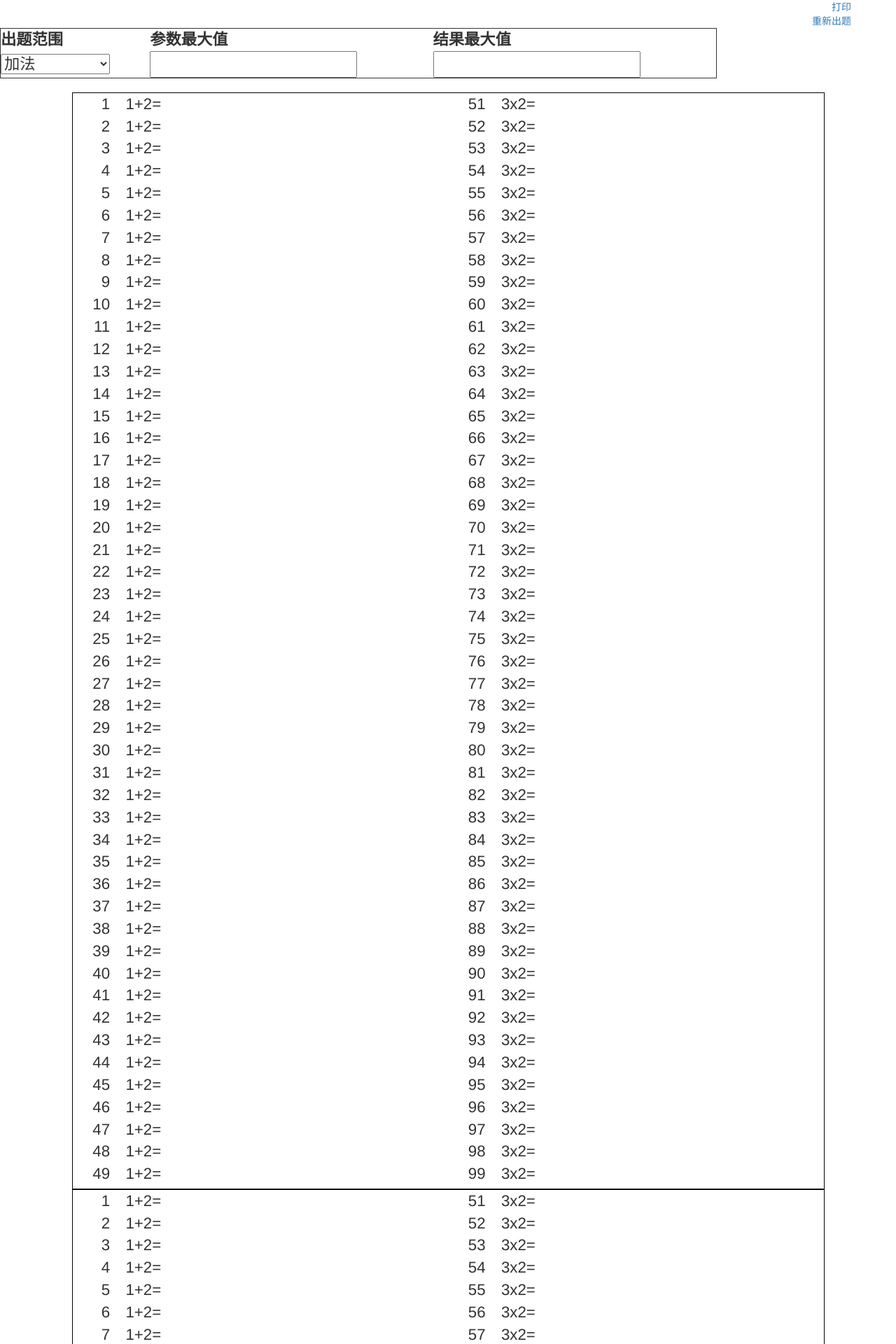
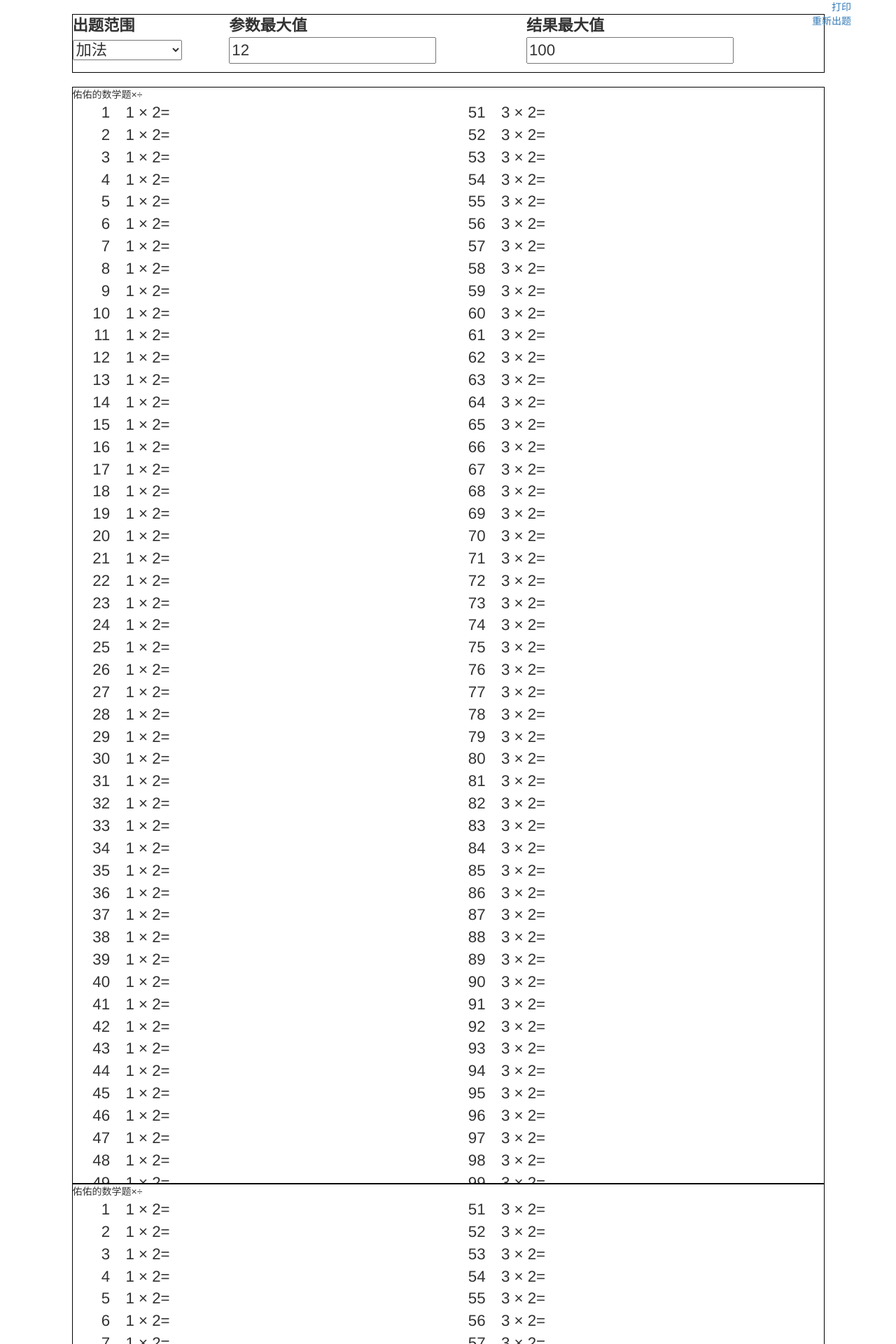
Before and after one commit to RobinBrossard/Primary-school-online-test-bank, a Spring Boot app: page /study.html in a window 1280 px wide. Shown: the top 1920 px of the page at 70% size. Run offline with Spring Boot 4, Linux system fonts and the light colour scheme.

Commit message:
增加数学题页面          1. 打印格式调整          2. 前后台通讯添加中 //Todo          3. 增加出题参数页面          4. 部分完成

```diff
--- a/src/main/resources/static/study.html
+++ b/src/main/resources/static/study.html
@@ -5,7 +5,7 @@
     <meta http-equiv="X-UA-Compatible" content="IE=edge">
     <meta name="viewport" content="width=device-width, initial-scale=1">
     <!-- 上述3个meta标签*必须*放在最前面，任何其他内容都*必须*跟随其后！ -->
-    <title>佑佑数学作业</title>
+    <title>佑佑的数学作业</title>
 
     <!-- Bootstrap -->
     <link href="https://cdn.bootcss.com/bootstrap/3.3.7/css/bootstrap.min.css" rel="stylesheet">
@@ -76,19 +76,28 @@
         }
     }
 
+    .inputdiv {
+        width: 1075px;
+        height: 6em;
+        border: 1px #000 solid;
+        overflow: hidden;
+        padding: 0;
+        word-break: break-all;
+    }
+
 </style>
 <body>
 <a class="print" href="javascript:;" onclick="preview();">打印</a><br/>
-<a class="print" href="javascript:;" onclick="redoexam('hi world');">重新出题</a> <br/>
-<table style="border: 1px solid;width: 80%;align:right">
+<a class="print" href="javascript:;" onclick="redoexam('hi world');">重新出题</a>
+<div class="container inputdiv">
+    <table>
         <tr>
             <th>出题范围</th>
             <th>参数最大值</th>
             <th>结果最大值</th>
         </tr>
         <tr>
-
-        <td><select>
+            <td><select id="range">
                 <option value="jiafa">加法</option>
                 <option value="jianfa">减法</option>
                 <option value="chengfa">乘法</option>
@@ -97,20 +106,23 @@
                 <option value="chengchu">乘除法</option>
                 <option value="sizehunhe">四则混合计算</option>
             </select></td>
-        <td><input id="maxnum"/></td>
-        <td><input id="maxresult"/></td>
+            <td><input id="maxnum" value="12" /></td>
+            <td><input id="maxresult" value="100"/></td>
         </tr>
 
     </table>
+</div>
 <br/>
+
 
 <!--startprint-->
 <div class="container a4-endwise" id="test">
-    <table id="examOne">
+    <table id="examOne" >
+        <tr style="padding-left: 50em">佑佑的数学题&#215;&#247;</tr>
         <script>
             var text = "";
-            var q1 = "1+2=";
-            var q2 = "3x2=";
+            var q1 = "1 &#215; 2=";
+            var q2 = "3 &#215; 2=";
             for (i = 0; i < 50; i++) {
                 var j, k = 0;
                 j = i + 1;
@@ -128,10 +140,11 @@
 </div>
 <div class="container a4-endwise">
     <table id="examTwo">
+        <tr style="padding-left: 50em">佑佑的数学题&#215;&#247;</tr>
         <script>
             var text = "";
-            var q1 = "1+2=";
-            var q2 = "3x2=";
+            var q1 = "1 &#215; 2=";
+            var q2 = "3 &#215; 2=";
             for (i = 0; i < 50; i++) {
                 var j, k = 0;
                 j = i + 1;
@@ -153,22 +166,127 @@
 <!-- Include all compiled plugins (below), or include individual files as needed -->
 <script src="https://cdn.bootcss.com/bootstrap/3.3.7/js/bootstrap.min.js"></script>
 <script>
-    /**
-     * [打印]
-     * @return {[type]} [description]
-     */
+
     function redoexam(tablename) {
-        window.document.title = tablename;
+
+        $(".tdq").each(function (i, e) {
+            $(this).context.innerText = getOneQst();
+        });
     }
 
     function getOneQst() { //出一道数学题
+        var range = document.getElementById("range");
+        var index = range.selectedIndex;
+        var rangeselect = range.options[index].value;
+        var maxnum = $("#maxnum").val();
+        var maxresult = $("#maxresult").val();
+
+        if (maxnum < 10 || maxresult < 0) {
+            alert("参数大于10，结果大于0");
+            return;
+        }
+
+        //四则混合计算-------------------
+        //生成运算符
+        //生成运算符个数1-4
+        var nofo = randomNum(1, 4);
 
 
-        return "";
+        var ofo = []; //1- add; 2- sub;3-multi;4-div
+        for (i = 0; i < nofo; i++) {
+            ofo[i] = randomNum(1, 4);
+        }
+        var numbers = [] //操作数比运算符多一个
+        for (i = 0; i < nofo + 1; i++) {
+            numbers[i] = 0;
+        }
+
+
+        //生成除法
+        for (i = 0; i < nofo; i++) {
+            //从左到右遍历操作符，如果是除法，先生成除数（保证不为0，且能整除），再生成被除数
+            if (ofo[i] == 4) {
+                if (numbers[i] == 0) {
+                    numbers[i + 1] = randomNum(1, maxnum);
+                    numbers[i] = randomNum(0, maxnum) * numbers[i + 1];
+                } else //连续的除号，被除数已经有了
+                {
+                    var divideSet=[];
+                    var k=0;
+                    for(j=1;j<numbers[i]+1;j++){
+                        if(numbers[i]%j==0){
+                            divideSet[k]=j;
+                            k++;
+                        }
+                    }
+                    if(k>1){
+                        numbers[i + 1]=divideSet[randomNum(0,k-1)];
+                    } else {
+                        numbers[i+1]=1;
+                    }
+
+                }
+            }
+        }
+        //生成其他算法
+        for (i = 0; i < nofo; i++) {
+            if (ofo[i] != 4) { //不是除法，对计算符两边没有要求，随机生成两边数字
+                if (numbers[i] == 0) {
+                    numbers[i] = randomNum(0, maxnum);
+                }
+                if (numbers[i + 1] == 0) {
+                    numbers[i + 1] = randomNum(0, maxnum);
+                }
+            }
+        }
+
+        //计算结果
+
+        //拼出算式
+
+        resultfactor = numbers[0];
+        for (i = 0; i < nofo; i++) {
+            switch (ofo[i]) {
+                case 1:
+                    resultfactor = resultfactor + " + " + numbers[i + 1];
+                    break;
+                case 2:
+                    resultfactor = resultfactor + " - " + numbers[i + 1];
+                    break;
+                case 3:
+                    resultfactor = resultfactor + " &#215; " + numbers[i + 1];
+                    break;
+                case 4:
+                    resultfactor = resultfactor + " &#247; " + numbers[i + 1];
+                    break;
+                default:
+                    resultfactor = resultfactor + "error";
+
+            }
+        }
+        resultfactor = resultfactor + " =";
+       // alert(resultfactor);
+        return resultfactor;
+
 
     }
 
-    function preview() {
+    //生成从minNum到maxNum的随机数
+    function randomNum(minNum, maxNum) {
+        switch (arguments.length) {
+            case 1:
+                return parseInt(Math.random() * minNum + 1, 10);
+                break;
+            case 2:
+                return parseInt(Math.random() * (maxNum - minNum + 1) + minNum, 10);
+                break;
+            default:
+                return 0;
+                break;
+        }
+    }
+
+    function preview() { //打印
         bdhtml = window.document.body.innerHTML;//获取当前页的html代码
         sprnstr = "<!--startprint-->";//设置打印开始区域
         eprnstr = "<!--endprint-->";//设置打印结束区域
```
Lines whose indentation alone changed are shown as unchanged.
